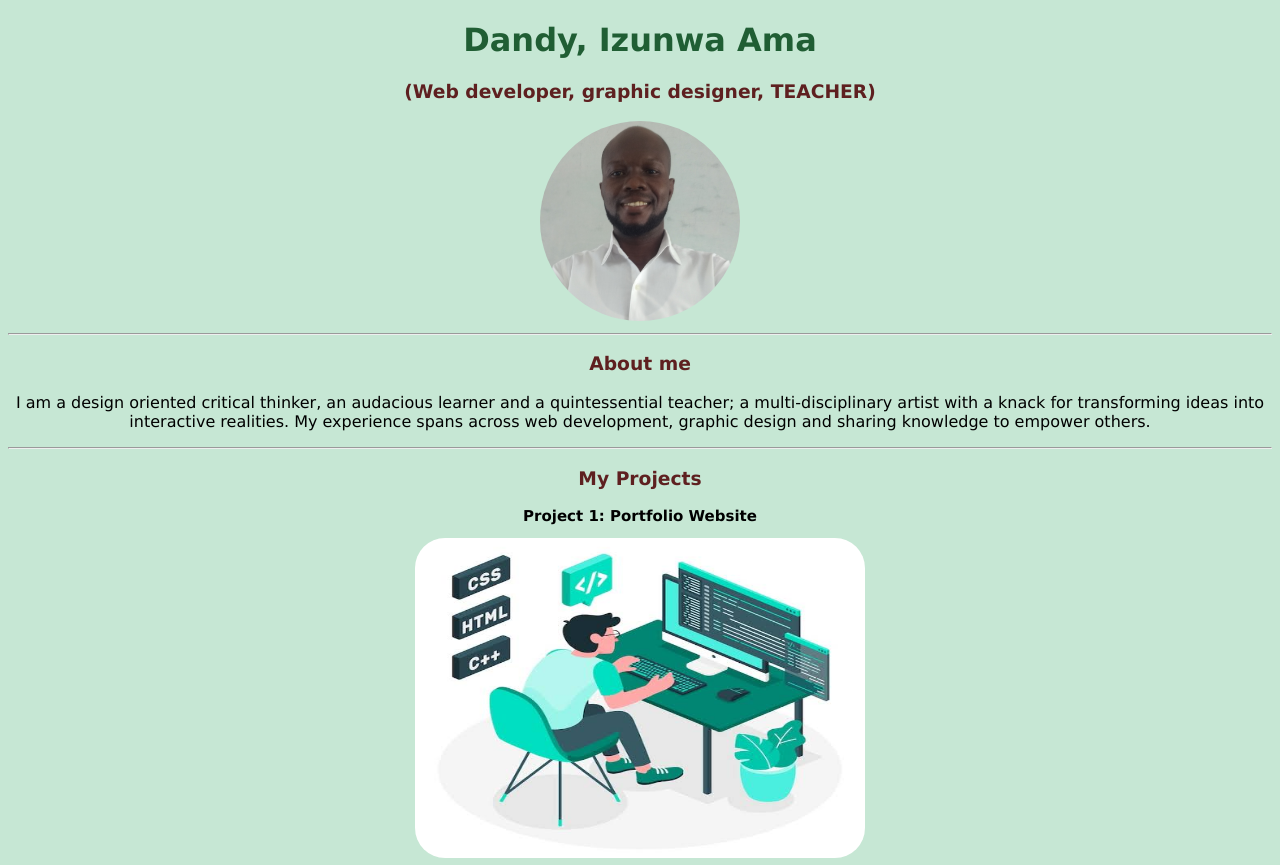
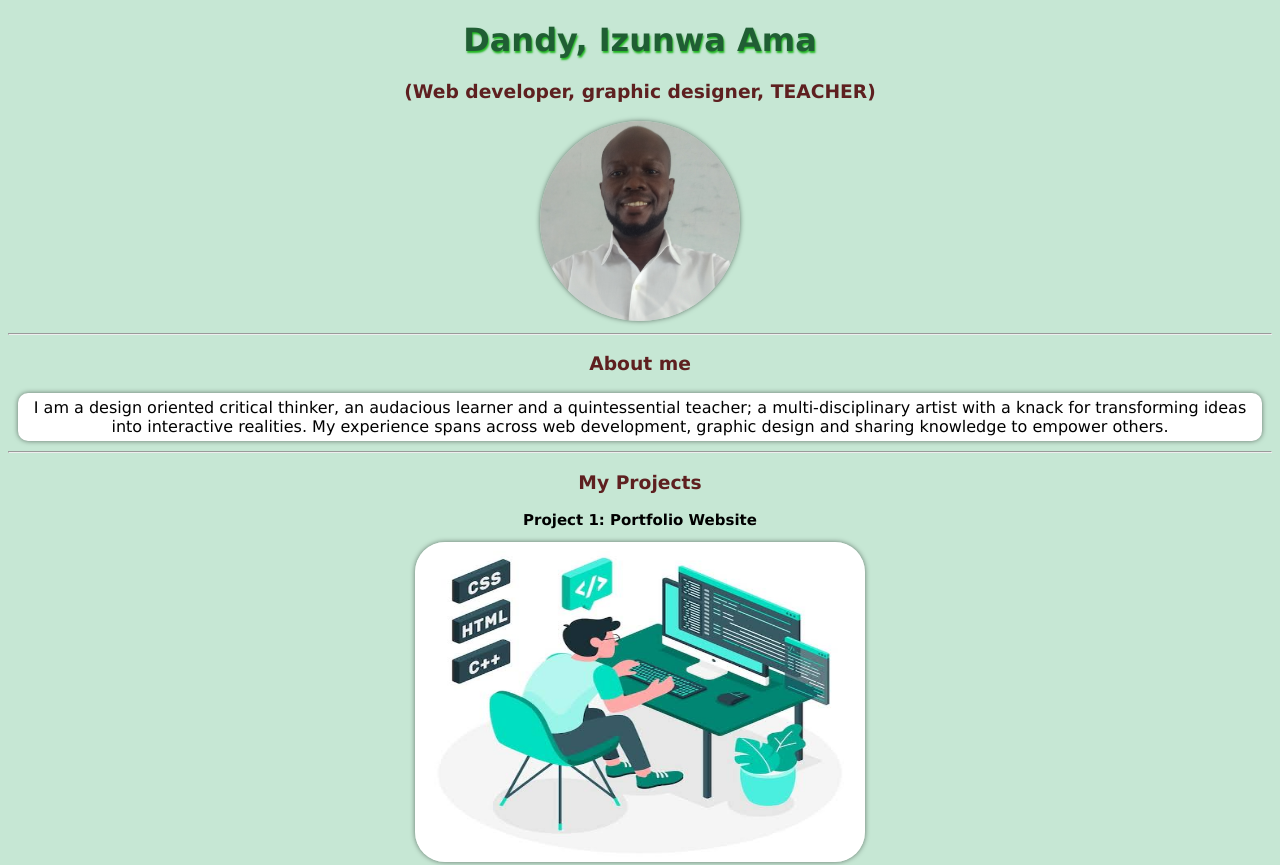
Before and after one commit to accolade99/Portfolio, a plain HTML site: page index.html in a window 1280 px wide. Shown: the top 865 px of the page. Drawn offline with Linux system fonts and the light colour scheme.

Commit message:
Update style.css

```diff
--- a/style.css
+++ b/style.css
@@ -5,10 +5,18 @@ body{
 
 h1{
     color: rgb(32, 94, 52);
-    font-family: verdana;
+    font-family: verdana; text-shadow: 1px 2px 2px rgb(31, 182, 31);
 }
 
 h3{
     color: rgb(94, 32, 32);
     font-family: verdana;
 }
+
+p{
+    background-color: #fff; padding: 5px; margin: 10px 10px; border-radius: 10px;
+    box-shadow: 0 0 5px rgba(0, 0, 0, 0.5);
+}
+img{
+    box-shadow: 0 0 5px rgba(0, 0, 0, 0.5);
+}
```
